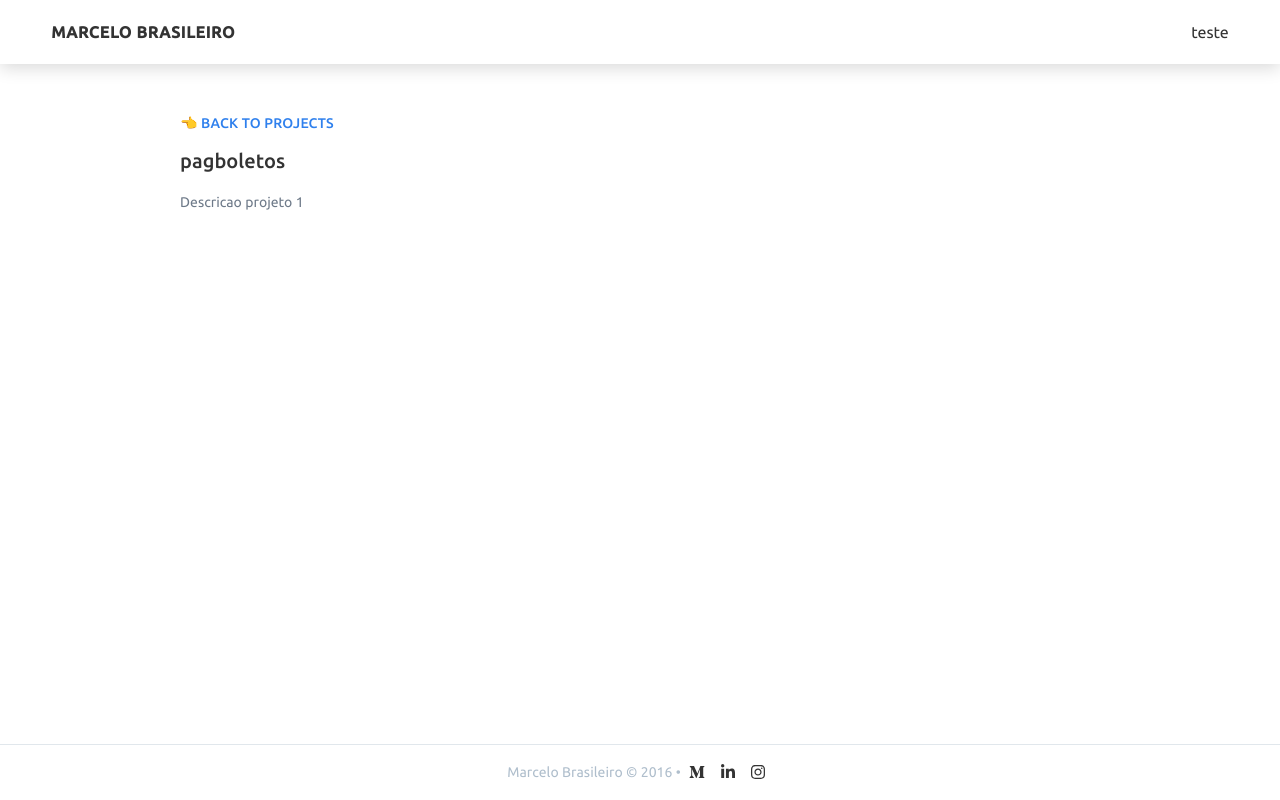
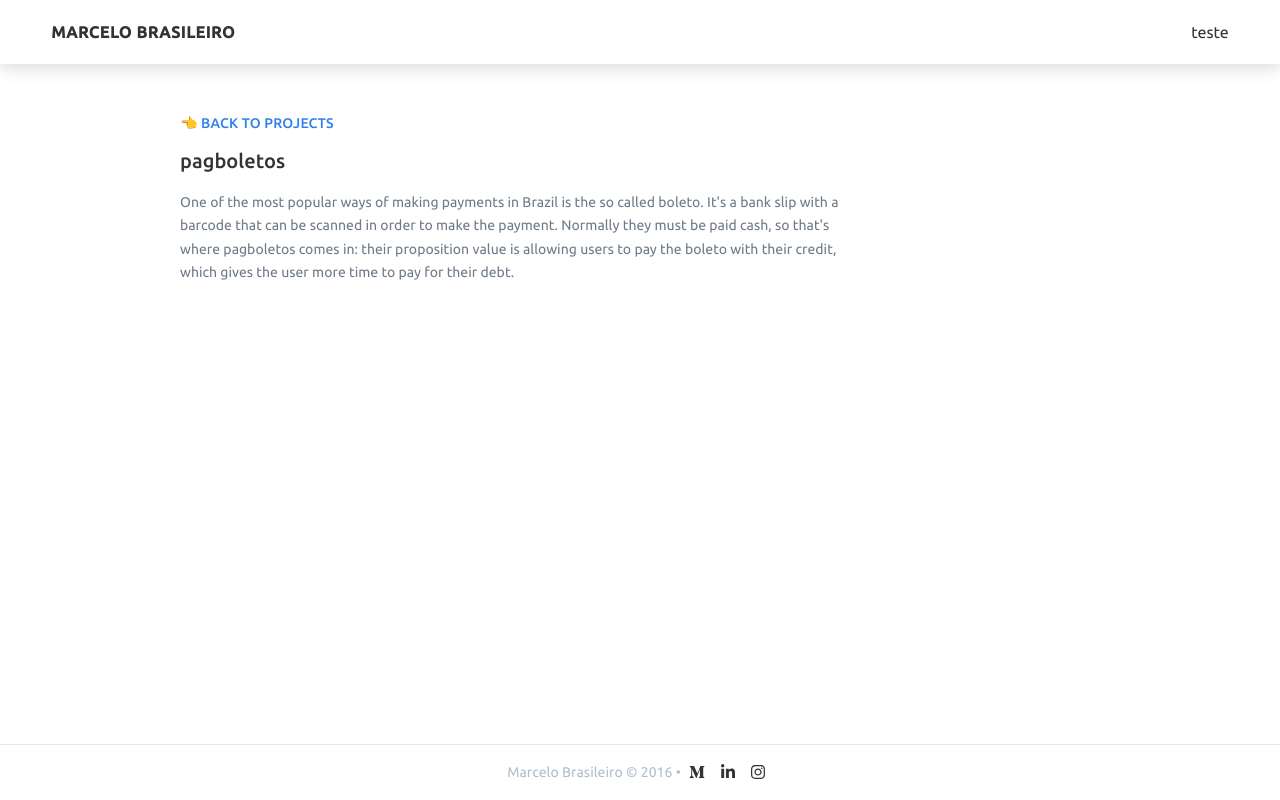
Before and after one commit to marceloblaz/website-portfolio, an Angular app: page /projects/1 in a window 1280 px wide. Built offline with nearby package versions, Linux system fonts and the light colour scheme.

Commit message:
ajuste de componentes e classe dado

```diff
--- a/src/app/app.component.ts
+++ b/src/app/app.component.ts
@@ -1,5 +1,5 @@
 import { Component, VERSION, OnInit, Input } from '@angular/core';
-import {Dado} from '../project-interface';
+import {Dado} from '../dado';
 
 @Component({
   selector: 'my-app',
--- a/src/app/home/home.component.ts
+++ b/src/app/home/home.component.ts
@@ -1,5 +1,5 @@
 import { Component, OnInit } from "@angular/core";
-import { Dado } from "../../project-interface";
+import { Dado } from "../../dado";
 import { ProjectsServiceService } from "../projects-service.service";
 
 @Component({
--- a/src/app/project-details/project-details.component.html
+++ b/src/app/project-details/project-details.component.html
@@ -1,5 +1,5 @@
 <div class="content"><a class="buttontxt" routerLink=''>
 		👈 back to projects</a>
 	<h6 style="margin: 16px auto">{{projeto.nome}}</h6>
-	<p class="project-info">{{projeto.description}}</p>
+	<p class="project-info">{{projeto.longdescription}}</p>
 </div>
--- a/src/app/project-details/project-details.component.ts
+++ b/src/app/project-details/project-details.component.ts
@@ -1,7 +1,7 @@
 import { Component, OnInit, Input } from "@angular/core";
 import { ProjectsServiceService } from "../projects-service.service";
 import { ActivatedRoute } from "@angular/router";
-import { Dado } from "../../project-interface";
+import { Dado } from "../../dado";
 
 @Component({
   selector: "app-project-details",
--- a/src/app/projects-service.service.ts
+++ b/src/app/projects-service.service.ts
@@ -1,5 +1,5 @@
 import { Injectable } from "@angular/core";
-import { Dado } from "../project-interface";
+import { Dado } from "../dado";
 
 @Injectable()
 export class ProjectsServiceService {
@@ -14,7 +14,8 @@ export class ProjectsServiceService {
       new Dado(
         "1",
         "pagboletos",
-        "Descricao projeto 1",
+        "An app for paying brazilian boletos with credit card",
+        "One of the most popular ways of making payments in Brazil is the so called boleto. It's a bank slip with a barcode that can be scanned in order to make the payment. Normally they must be paid cash, so that's where pagboletos comes in: their proposition value is allowing users to pay the boleto with their credit, which gives the user more time to pay for their debt.",
         2020,
         "https://firebasestorage.googleapis.com/v0/b/mb-portfolio-e56f8.appspot.com/o/pagboletos-cover.png?alt=media&token=b8d3e313-b1a8-4a46-a7a1-66bc8bb5033c"
       )
@@ -22,9 +23,10 @@ export class ProjectsServiceService {
     this.lista.push(
       new Dado(
         "2",
-        "banana",
-        "descricao projeto 2",
-        2019,
+        "Buquês são flores mortas",
+        "Screen printed poster",
+        "This project was inspired by a song of a brazilian artist, Criolo. It says that bouquets are dead flowers. That sounded very interesting to me, the contrast between the liveness and beauty of a bouquet and the reality that those flowers are actually dead.",
+        2017,
         "endereco da imagem da capa"
       )
     );
--- a/src/app/txt-styles.scss
+++ b/src/app/txt-styles.scss
@@ -169,8 +169,8 @@ font-family: Ubuntu;
 font-style: normal;
 font-weight: normal;
 font-size: 12px;
-line-height: 104%;
-/* or 12px */
+line-height: 152%;
+/* or 18px */
 
 letter-spacing: 0.004em;
 
--- a/src/project-interface.ts
+++ b/src/dado.ts
@@ -2,12 +2,14 @@ export class Dado {
   id: string;
   nome: string;
   description: string;
+  longdescription: string;
   ano: number;
   coverurl: any;
-  constructor(id: string, nome: string, description:string, ano: number, coverurl: string) {
+  constructor(id: string, nome: string, description:string, longdescription:string, ano: number, coverurl: string) {
     this.id = id;
     this.nome = nome;
     this.description = description;
+    this.longdescription = longdescription;
     this.ano = ano;
     this.coverurl = coverurl;
   }
```
